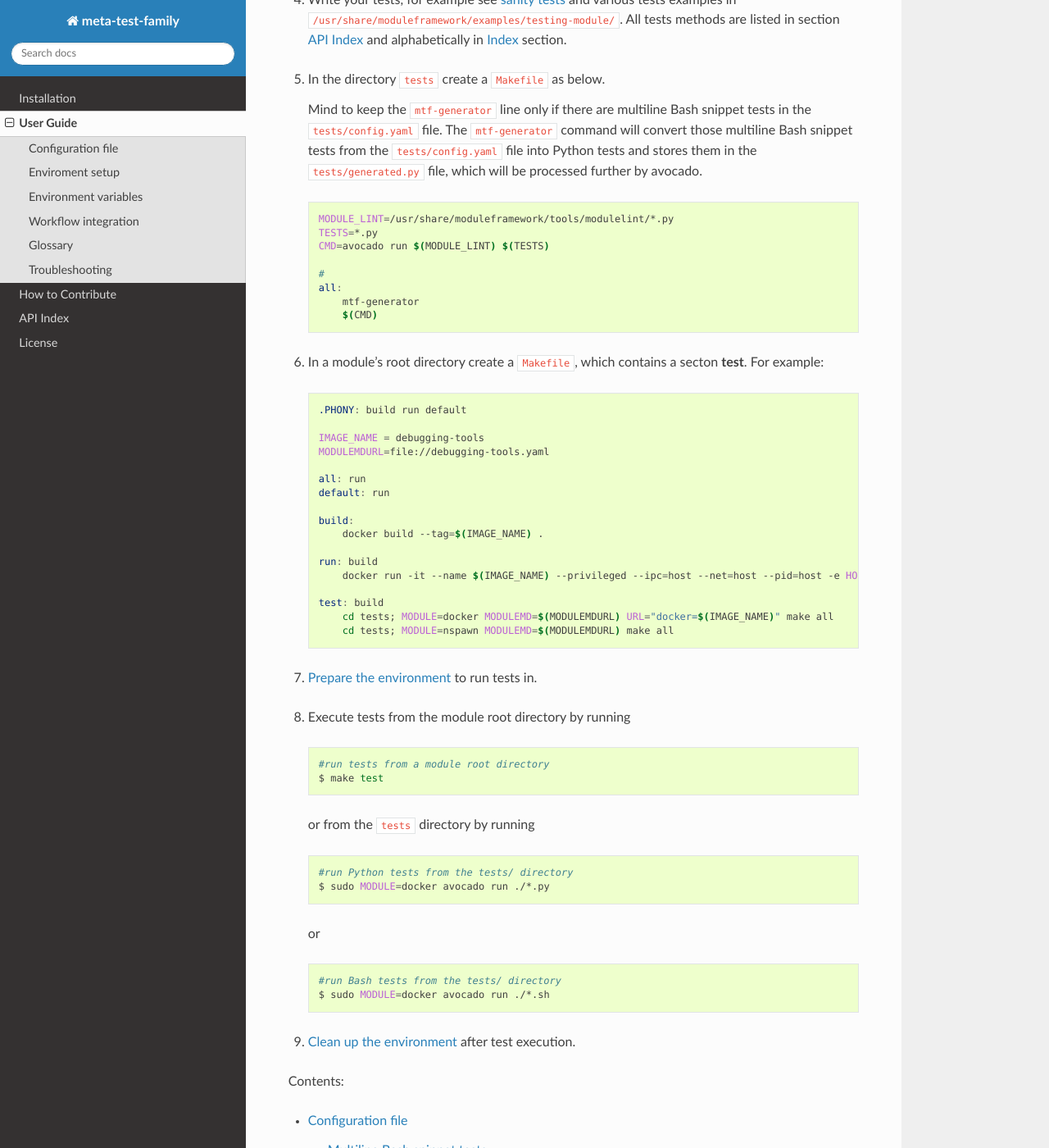
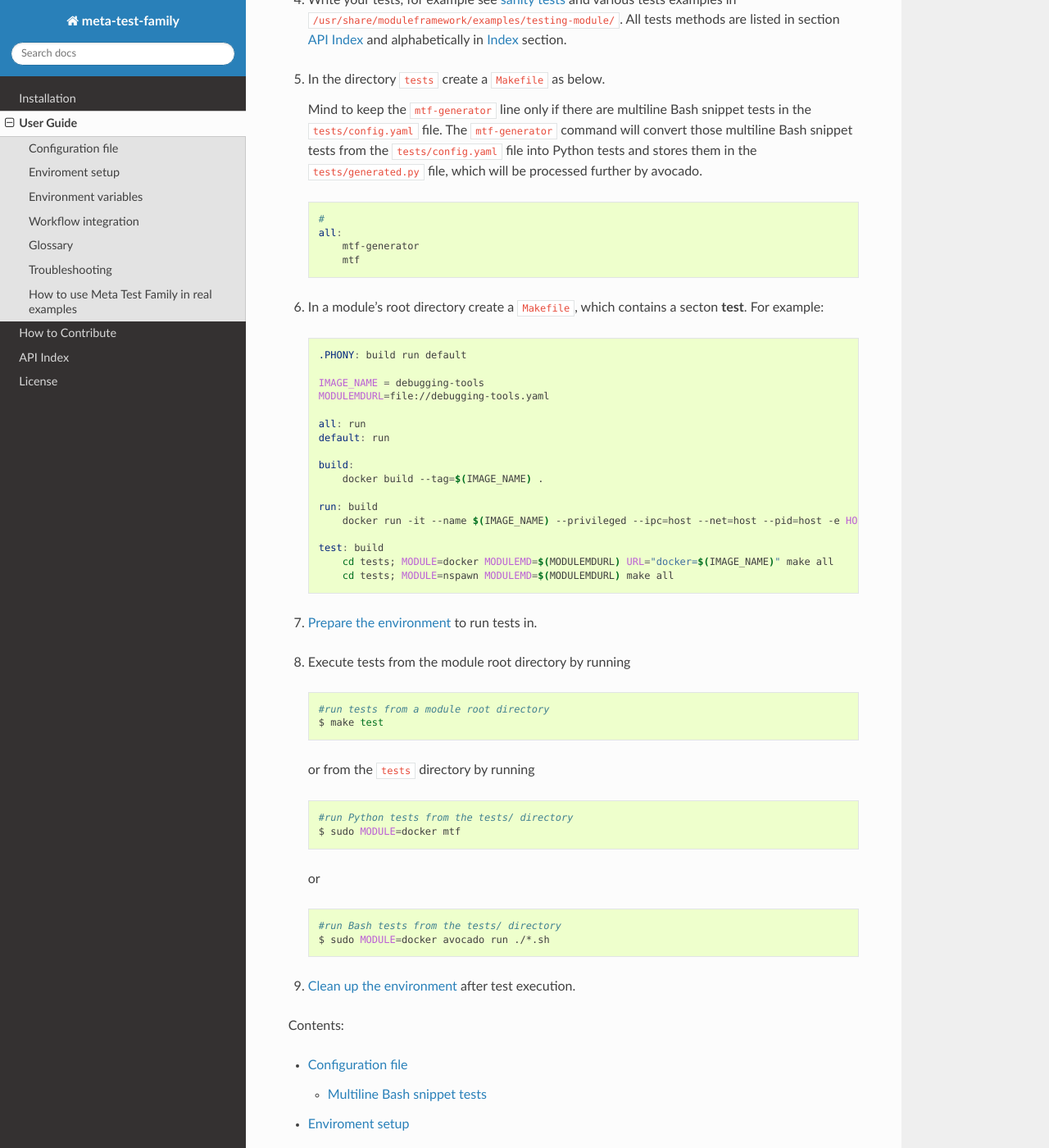
Before and after one commit to fedora-modularity/meta-test-family, a Sphinx documentation site: the page built from docs/user_guide/index.rst, in a window 1280 px wide and 1400 px high, scrolled down 367 px. Shown: the whole window at 82% size. Built offline with Sphinx 7.4.7 and the Read the Docs theme 2.0.0, drawn with Linux system fonts in a browser that asks for light colours; pages that are not in the unit, such as notebooks, are missing from menus; some of the changed text lies outside the part shown.

Commit message:
Multihost real examples

```diff
--- a/docs/user_guide/index.rst
+++ b/docs/user_guide/index.rst
@@ -24,14 +24,10 @@ User Guide
 
  .. code-block:: makefile
 
-    MODULE_LINT=/usr/share/moduleframework/tools/modulelint/*.py
-    TESTS=*.py
-    CMD=avocado run $(MODULE_LINT) $(TESTS)
-
     #
     all:
         mtf-generator
-        $(CMD)
+        mtf
 
 6. In a module's root directory create a ``Makefile``, which contains a secton **test**. For example:
 
@@ -71,7 +67,7 @@ User Guide
  .. code-block:: shell
 
     #run Python tests from the tests/ directory
-    $ sudo MODULE=docker avocado run ./*.py
+    $ sudo MODULE=docker mtf
 
  or
 
@@ -99,6 +95,7 @@ Contents:
    #general-reference
    glossary
    troubleshooting
+   real_examples
 
 .. seealso::
 
```
Also changed, not shown: docs/user_guide/real_examples.rst (added, +51 -0 lines).
